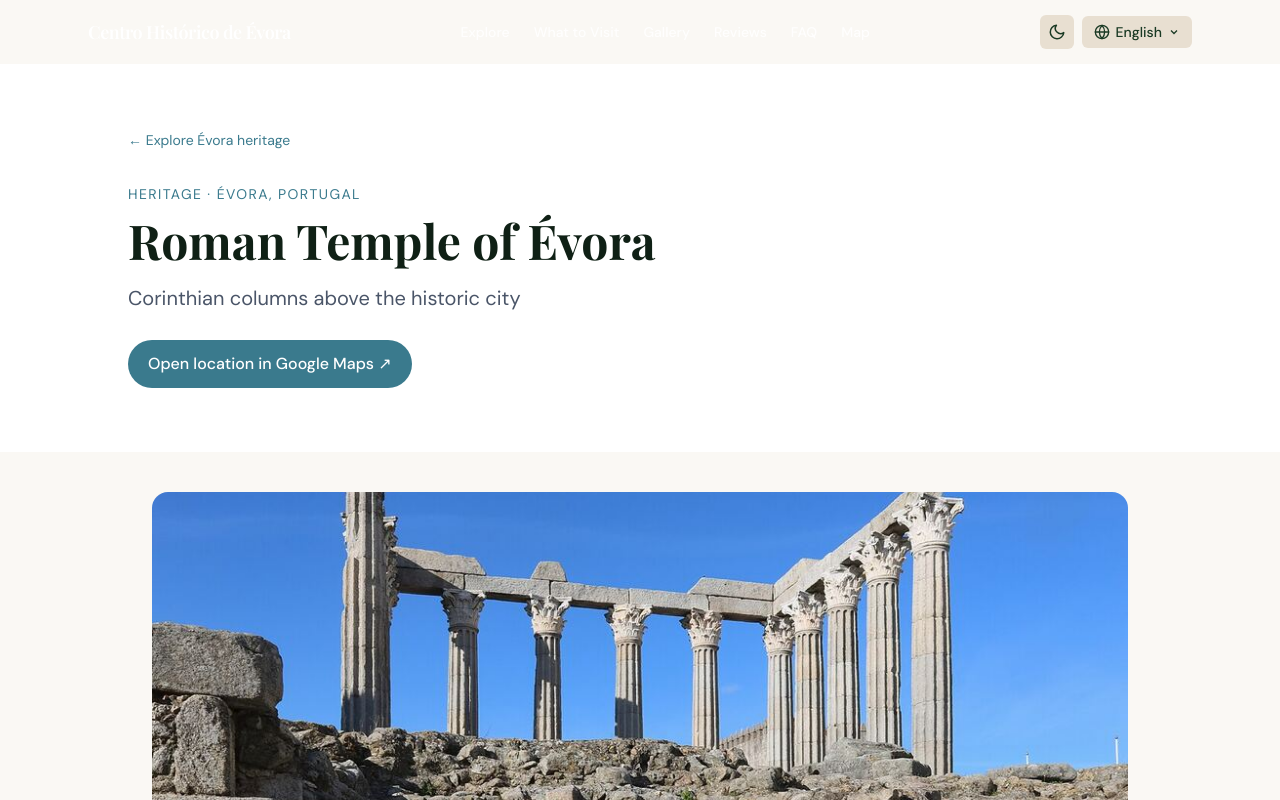
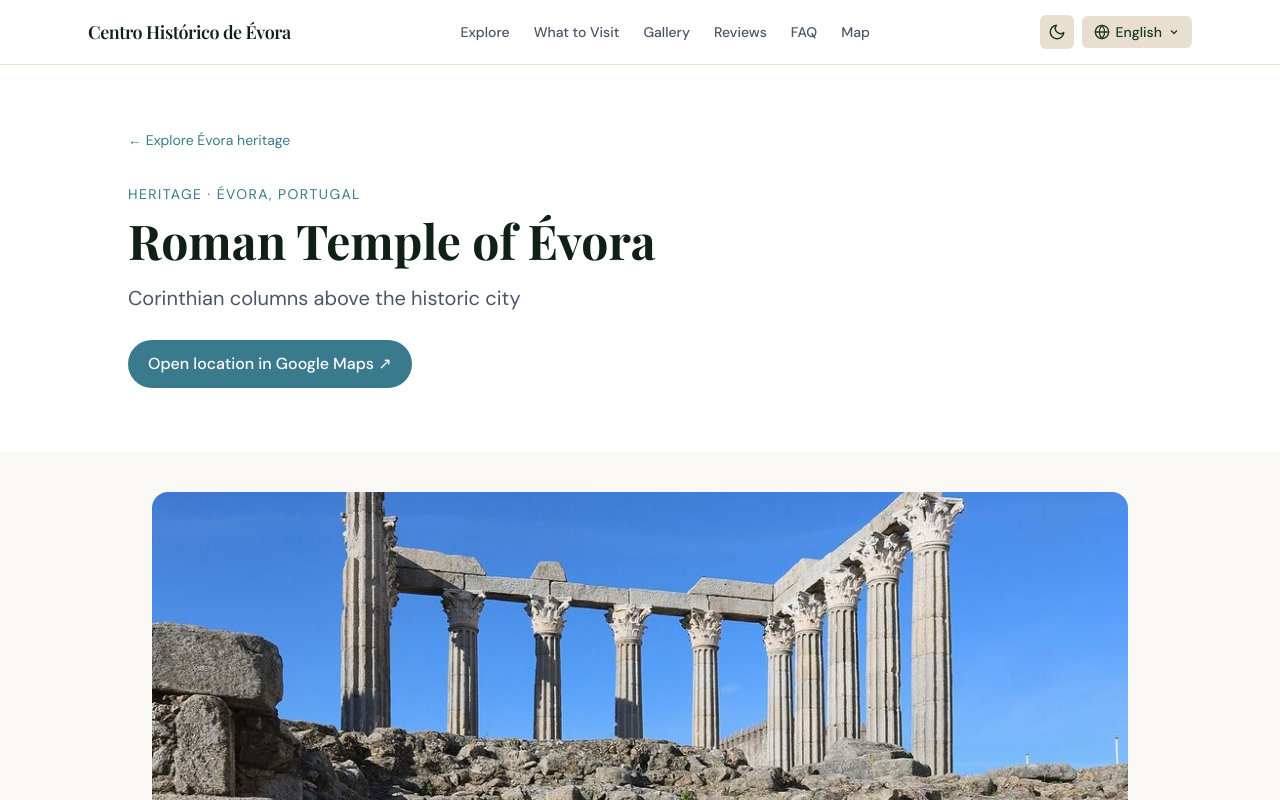
Before and after one commit to n20186005-hash/centrohistoricodeevora, a Next.js app: page /en/patrimonio/templo-romano-de-evora in a window 1280 px wide. Shown: the top 800 px of the page. Built offline with nearby package versions, Linux system fonts and the light colour scheme; a web font is replaced by a local one.

Commit message:
fix(ui): keep heritage-page navigation legible on light backgrounds

```diff
--- a/src/app/[locale]/patrimonio/[slug]/page.tsx
+++ b/src/app/[locale]/patrimonio/[slug]/page.tsx
@@ -38,7 +38,7 @@ export default async function HeritagePage({ params }: { params: Promise<{locale
     const tr = heritageTranslations[locale][slug];
     const chinese = locale === 'zh';
     const labels = chinese ? {back:'← 返回埃武拉景点', heritage:'历史遗产 · 葡萄牙埃武拉', map:'在 Google 地图查看地点 ↗', history:'历史背景', features:'建筑特色与观察重点', visit:'游览建议', practical:'实用信息', access:'位置与交通', hours:'开放与门票', photo:'摄影建议', nearby:'附近景点', source:'查看资料来源 ↗'} : {back:'← Explore Évora heritage',heritage:'Heritage · Évora, Portugal',map:'Open location in Google Maps ↗',history:'Historical background',features:'Architecture and what to notice',visit:'Visiting advice',practical:'Practical information',access:'Location and transport',hours:'Opening and admission',photo:'Photography',nearby:'Nearby places',source:'Consult heritage source ↗'};
-    return <><Header/><main className="pt-16" style={{color:'var(--text-primary)',background:'var(--bg-primary)'}}>
+    return <><Header solid/><main className="pt-16" style={{color:'var(--text-primary)',background:'var(--bg-primary)'}}>
       <section className="py-16 px-4 sm:px-6" style={{background:'var(--bg-secondary)'}}><div className="max-w-5xl mx-auto">
         <a href={`/${locale}#patrimonio`} className="text-sm hover:underline" style={{color:'var(--accent)'}}>{labels.back}</a>
         <p className="mt-8 text-sm uppercase tracking-widest" style={{color:'var(--accent)'}}>{labels.heritage}</p>
@@ -65,7 +65,7 @@ export default async function HeritagePage({ params }: { params: Promise<{locale
     isPartOf: { '@type': 'Place', name: 'Centro Histórico de Évora', url: `${siteConfig.baseUrl}/pt` },
   };
   return <>
-    <Header />
+    <Header solid />
     <main className="pt-16" style={{ color: 'var(--text-primary)', background: 'var(--bg-primary)' }}>
       <script type="application/ld+json" dangerouslySetInnerHTML={{ __html: JSON.stringify(jsonLd).replace(/</g, '\\u003c') }} />
       <section className="py-16 px-4 sm:px-6" style={{ background: 'var(--bg-secondary)' }}>
--- a/src/components/Header.tsx
+++ b/src/components/Header.tsx
@@ -7,7 +7,7 @@ import { useState, useEffect } from 'react';
 
 const NAV_IDS = ['things-to-see', 'gallery', 'reviews', 'faq', 'map'] as const;
 
-export default function Header() {
+export default function Header({ solid = false }: { solid?: boolean }) {
   const t = useTranslations('header');
   const locale = useLocale();
   const [scrolled, setScrolled] = useState(false);
@@ -31,29 +31,29 @@ export default function Header() {
     <header
       className="fixed top-0 left-0 right-0 z-50 transition-all duration-300"
       style={{
-        background: scrolled ? 'var(--bg-secondary)' : 'transparent',
-        borderBottom: scrolled ? '1px solid var(--border-color)' : 'none',
-        backdropFilter: scrolled ? 'blur(12px)' : 'none',
+        background: scrolled || solid ? 'var(--bg-secondary)' : 'transparent',
+        borderBottom: scrolled || solid ? '1px solid var(--border-color)' : 'none',
+        backdropFilter: scrolled || solid ? 'blur(12px)' : 'none',
       }}
     >
       <div className="max-w-6xl mx-auto px-4 sm:px-6 h-16 flex items-center justify-between">
         <a
           href={base}
           className="font-display text-lg font-semibold tracking-tight"
-          style={{ color: scrolled ? 'var(--text-primary)' : '#fff' }}
+          style={{ color: scrolled || solid ? 'var(--text-primary)' : '#fff' }}
         >
           Centro Histórico de Évora
         </a>
 
         <nav className="hidden lg:flex items-center gap-6" aria-label="Main">
-          {(locale === 'pt' || locale === 'en' || locale === 'zh') && <a href={`${base}/#patrimonio`} className="text-sm font-medium transition-colors" style={{ color: scrolled ? 'var(--text-secondary)' : 'rgba(255,255,255,0.85)' }}>{locale === 'zh' ? '周边景点' : locale === 'en' ? 'Explore' : 'Património'}</a>}
+          {(locale === 'pt' || locale === 'en' || locale === 'zh') && <a href={`${base}/#patrimonio`} className="text-sm font-medium transition-colors" style={{ color: scrolled || solid ? 'var(--text-secondary)' : 'rgba(255,255,255,0.85)' }}>{locale === 'zh' ? '周边景点' : locale === 'en' ? 'Explore' : 'Património'}</a>}
           {NAV_IDS.map((id) => (
             <a
               key={id}
               href={`${base}/#${id}`}
               className="text-sm font-medium transition-colors"
               style={{
-                color: scrolled ? 'var(--text-secondary)' : 'rgba(255,255,255,0.85)',
+                color: scrolled || solid ? 'var(--text-secondary)' : 'rgba(255,255,255,0.85)',
               }}
             >
               {t(navLabelKey[id] as any)}
```
